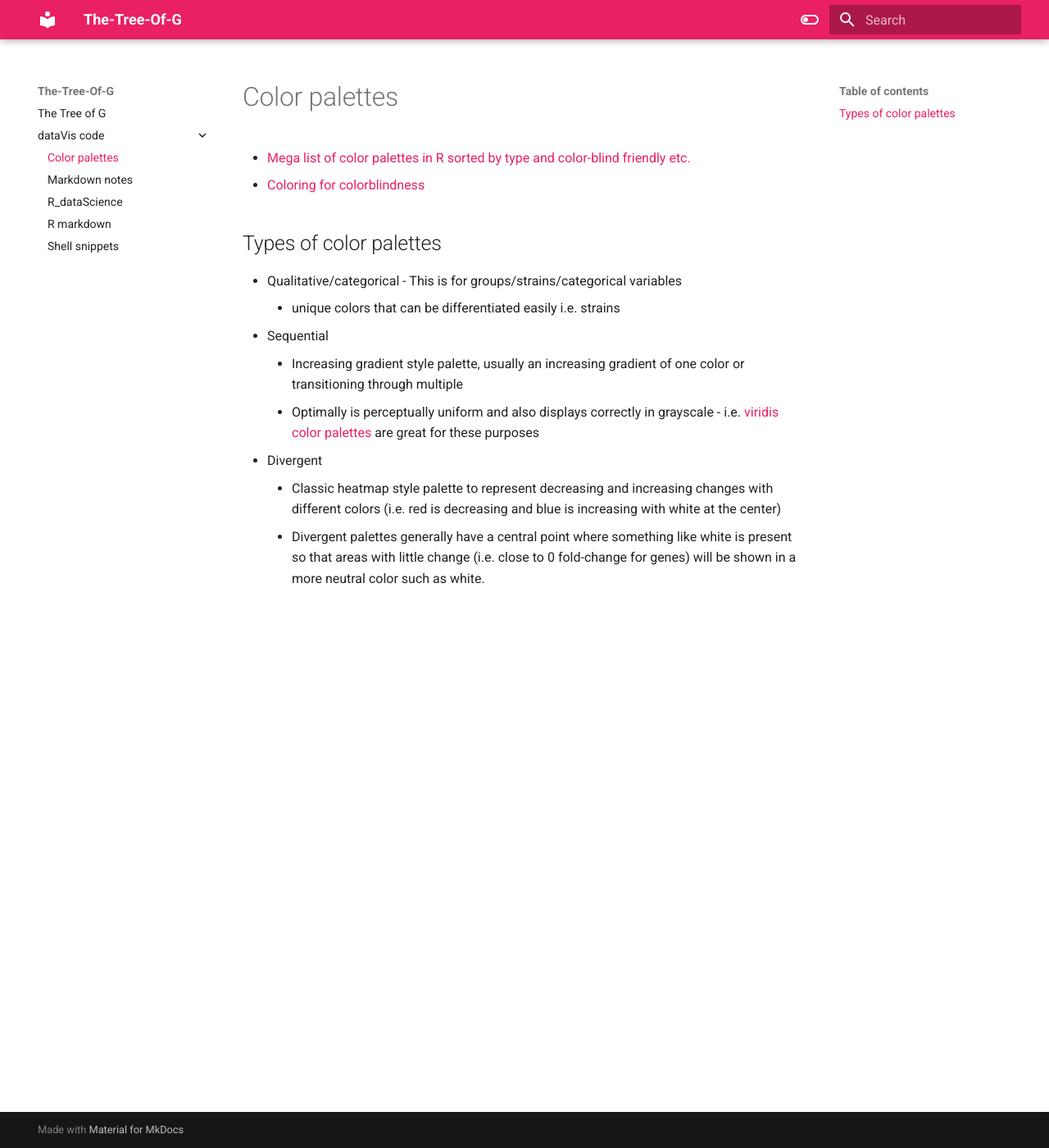
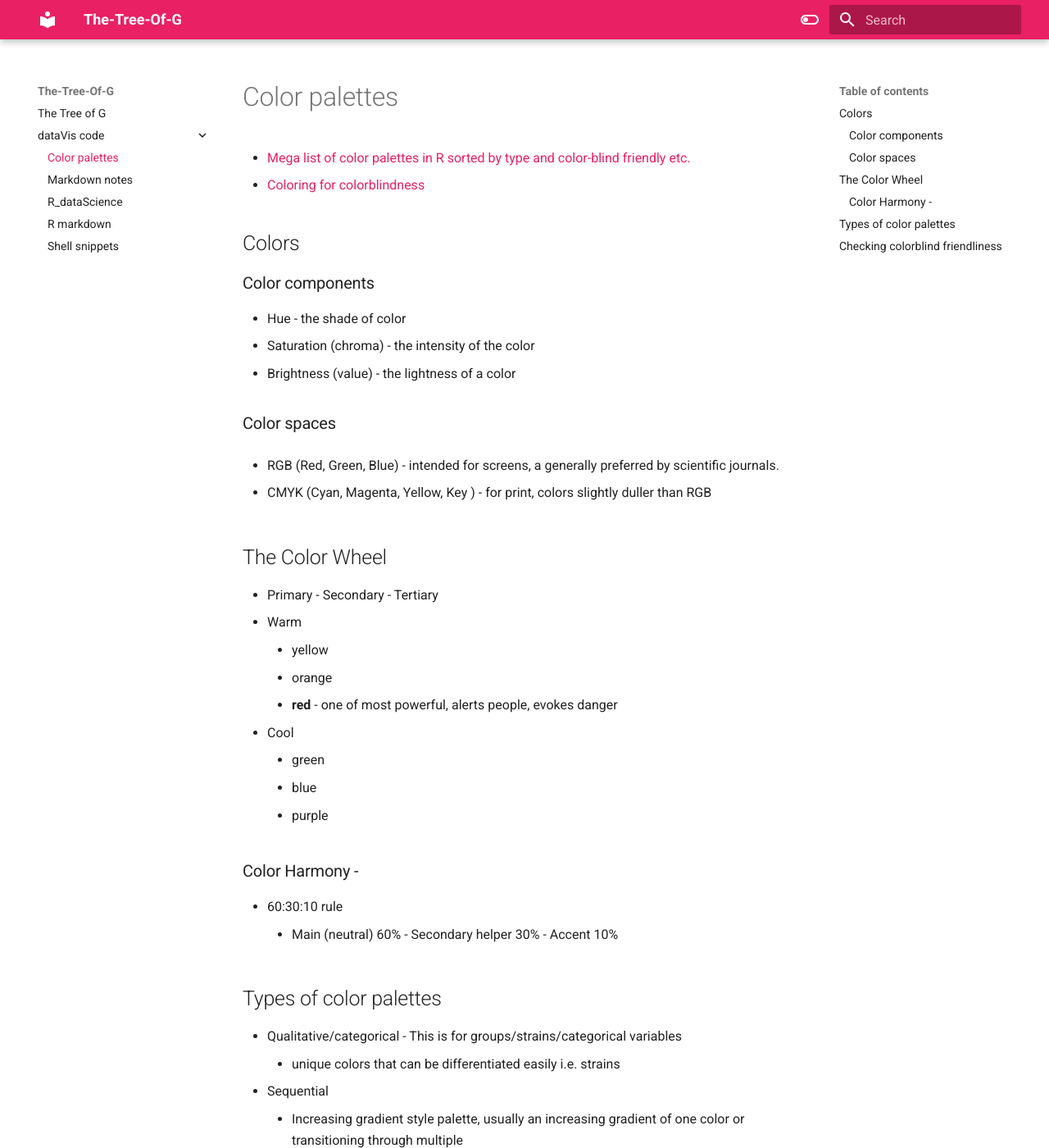
Before and after one commit to glkitts/tree-of-g, an MkDocs documentation site: the page built from docs/dataVis_code/color_palettes.md, in a window 1280 px wide and 1400 px high. Shown: the whole window at 82% size. Built offline with MkDocs 1.6.1 and Material for MkDocs 9.7.7, drawn with Linux system fonts in a browser that asks for light colours; some of the changed text lies outside the part shown.

Commit message:
color palette update

```diff
--- a/docs/dataVis_code/color_palettes.md
+++ b/docs/dataVis_code/color_palettes.md
@@ -5,6 +5,37 @@ tags: [dataSci]
 
 - [Mega list of color palettes in R sorted by type and color-blind friendly etc.](https://github.com/EmilHvitfeldt/r-color-palettes/blob/master/type-sorted-palettes.md#qualitative-color-palettes)
 - [Coloring for colorblindness](https://davidmathlogic.com/colorblind/#%23D81B60-%231E88E5-%23FFC107-%23004D40)
+
+## Colors
+
+### Color components
+
+- Hue - the shade of color
+- Saturation (chroma) - the intensity of the color
+- Brightness (value) - the lightness of a color
+
+### Color spaces
+
+- RGB (Red, Green, Blue) - intended for screens, a generally preferred by scientific journals.
+
+- CMYK (Cyan, Magenta, Yellow, Key ) - for print, colors slightly duller than RGB
+
+## The Color Wheel
+
+- Primary - Secondary - Tertiary
+- Warm
+	- yellow
+	- orange
+	- **red** - one of most powerful, alerts people, evokes danger
+- Cool
+	- green
+	- blue
+	- purple
+
+### Color Harmony -
+
+- 60:30:10 rule
+	- Main (neutral) 60% - Secondary helper 30% - Accent 10%
 
 ## Types of color palettes
 
@@ -16,3 +47,10 @@ tags: [dataSci]
 - Divergent
 	- Classic heatmap style palette to represent decreasing and increasing changes with different colors (i.e. red is decreasing and blue is increasing with white at the center)
 	- Divergent palettes generally have a central point where something like white is present so that areas with little change (i.e. close to 0 fold-change for genes) will be shown in a more neutral color such as white.
+
+
+## Checking colorblind friendliness
+
+- https://davidmathlogic.com/colorblind/#%23D81B60-%231E88E5-%23FFC107-%23004D40
+- Adobe Color
+-
```
